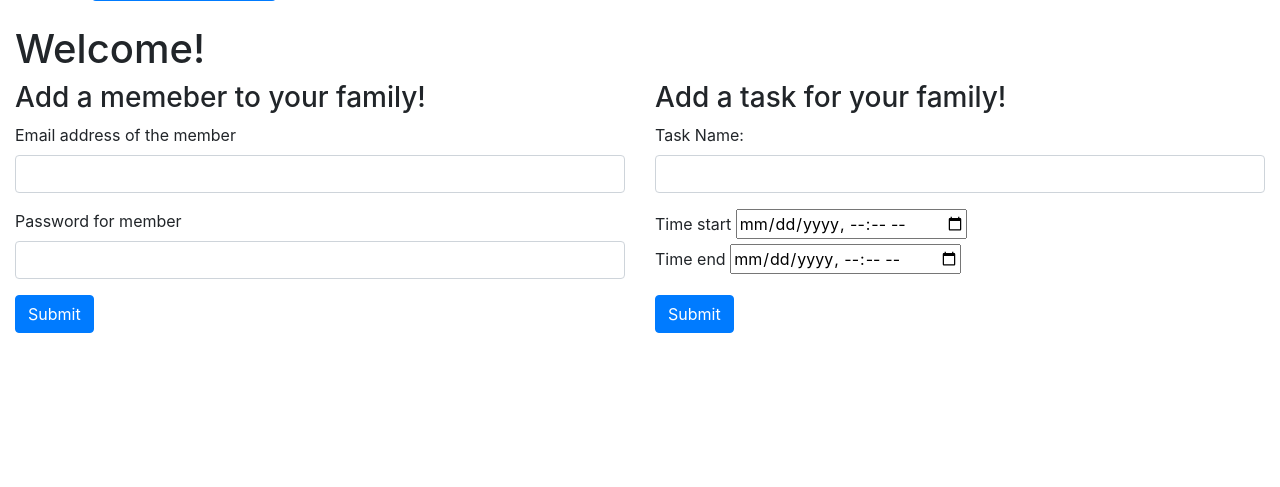
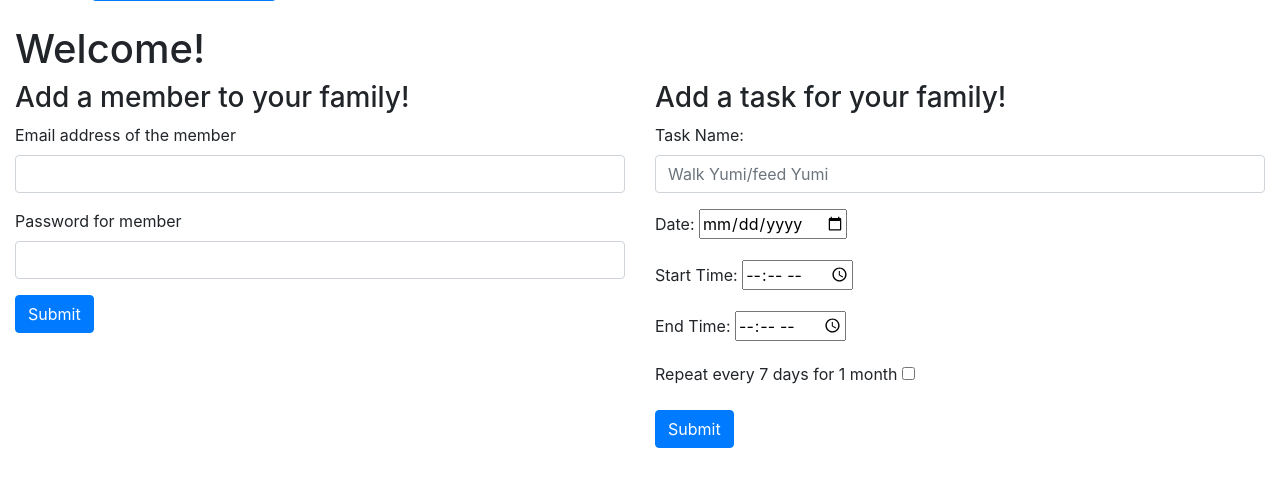
Before and after one commit to ali-gaineshev/Pet-Scheduler, a Flask app: template templates/profile.html in a window 1280 px wide. Shown: the part 39-526 px from the top of the page. Run offline with Flask 3, Linux system fonts and the light colour scheme; the template is opened without the code that fills it, so the values that code supplies are empty; the visitor is signed in with stand-in values (Sample User, id 1); parts of the project's set-up code (start-up, migrations or seed data) failed here and were passed over.

Commit message:
Creating task feature done!

```diff
--- a/main.py
+++ b/main.py
@@ -1,5 +1,5 @@
 from flask import Flask, render_template, request, session, url_for, make_response, redirect, g
-import datetime
+from datetime import datetime, timedelta
 from family import Family , Person, Task
 import helper
 
@@ -13,11 +13,11 @@ URL = "http://64.23.162.130/"
 @app.before_request
 def before_request():
     # Check if the user is logged in and fetch user info
-    if 'person_id' not in session and request.endpoint != 'login' and request.endpoint != 'signup':
+    if 'person' not in session and request.endpoint == '' and request.endpoint == 'home' and request.endpoint == 'profile':
         return redirect("/login")
 
     if request.endpoint == 'login' or request.endpoint == 'signup':
-        if 'person_id' in session:
+        if 'person' in session:
             return redirect(url_for('home'))
 
 
@@ -25,13 +25,12 @@ def before_request():
 @app.route("/home")
 @app.route("/", methods = ['GET', 'POST'])
 def home():
-    if 'person_id' not in session:
+    if 'person' not in session:
         return redirect(url_for('/login'))
 
+    person = helper.from_json(session['person'])
 
     #retrieve general information
-    person = helper.get_user_info(session['person_id'])
-
     if request.method == 'POST':
         if('take_task_button' in request.form):
             taken_task_id = request.form['take_task_button']
@@ -45,7 +44,7 @@ def home():
             unassign_task_id = request.form['unassign_task_btn']
             helper.unassign_task(unassign_task_id)
 
-
+    #some for future
     family_id, members,is_head_member = get_session_info(person)
 
     result = helper.get_family_tasks(family_id=family_id, person_id=person.person_id)
@@ -61,13 +60,14 @@ def login():
         #test()
         if 'test_button' in request.form:
             request_email = 'admin'
-            request_password = 'test123'
+            request_password = 'admin123'
         else:
             request_email = request.form['email'].lower()
             request_password = request.form['password']
-        person_id, error = helper.validate_user(request_email, request_password)
+        person, error = helper.get_user_info(request_email, request_password, None)
+        session["person"] = helper.to_json(person)
         if error is None:
-            session['person_id'] = person_id
+            session['person_id'] = person.person_id
             return redirect(url_for('home'))
 
     return render_template("login.html", error = error)
@@ -78,10 +78,46 @@ def profile():
     """
     See profile, family members, your info
     """
-    person = helper.get_user_info(session['person_id'])
+    person = helper.from_json(session['person'])
+    if('family_id' not in session):
+        family_id = helper.find_family_by_person_id(person.person_id)
+    else:
+        family_id = session['family_id']
 
-    #if request.method == 'POST':
+    if(request.args.get('task_date') and request.args.get('task_start_time') and request.args.get('task_end_time')):
+        name = request.args.get('task_name_input')
+        date = request.args.get('task_date')
+        start_time = request.args.get('task_start_time')
+        end_time = request.args.get('task_end_time')
+        repeat = request.args.get('repeat_7_days')
 
+        error = helper.is_valid_date(date, start_time, end_time)
+
+        if(error is None): #not error
+            if(len(name) >= 0 and len(name) <= 3):
+                error = "The name of the task is too short"
+
+            elif(len(name) > 30):
+                error = "Please make the name shorter"
+
+        range_value = 4 if repeat else 1
+
+        if(error is None):
+            for i in range(range_value):#4times
+                date_to_give = datetime.strptime(date, "%Y-%m-%d") + timedelta(i * 7)
+                task = Task(name, date_to_give, start_time, end_time)
+                task_id, error = helper.create_new_task(task, family_id)
+
+
+        response = make_response(render_template('profile.html', person = person, error_message = error))
+
+        expires = datetime.now() + timedelta(days=365)
+        response.set_cookie('task_date', date, expires=expires, samesite = 'None')
+        response.set_cookie('task_start_time', start_time, expires=expires, samesite = 'None')
+        response.set_cookie('task_end_time', end_time, expires=expires, samesite = 'None')
+
+
+        return response
 
     return render_template('profile.html', person = person)
 
@@ -97,7 +133,7 @@ def logout():
     """
 
     session.pop('family_id', None)
-    session.pop('person_id', None)
+    session.pop('person', None)
     session.pop('members', None)
     session.pop('is_head_member', None)
     return redirect(url_for('login'))
@@ -107,8 +143,8 @@ def page_not_found(error):
     return render_template('page_not_found.html'), 404
 
 
-@app.errorhandler(Exception)
-def handle_exception(error):
+#@app.errorhandler(Exception)
+#def handle_exception(error):
     return f"""It seems like something wrong happened.\n{error}"""
 
 
@@ -129,5 +165,5 @@ def add_info_to_session(members, person_id):
     session['members'] = members
 
 if __name__ == '__main__':
-    app.run(port = 5000)
+    app.run(port = 5000, debug = True)
     #task()
--- a/templates/profile.html
+++ b/templates/profile.html
@@ -4,10 +4,12 @@
     <!-- Required meta tags -->
     <meta charset="utf-8">
     <meta name="viewport" content="width=device-width, initial-scale=1, shrink-to-fit=no">
+    <script src="https://code.jquery.com/jquery-3.3.1.slim.min.js" integrity="sha384-q8i/X+965DzO0rT7abK41JStQIAqVgRVzpbzo5smXKp4YfRvH+8abtTE1Pi6jizo" crossorigin="anonymous"></script>
+    <script src="https://cdn.jsdelivr.net/npm/popper.js@1.14.7/dist/umd/popper.min.js" integrity="sha384-UO2eT0CpHqdSJQ6hJty5KVphtPhzWj9WO1clHTMGa3JDZwrnQq4sF86dIHNDz0W1" crossorigin="anonymous"></script>
+    <script src="https://cdn.jsdelivr.net/npm/bootstrap@4.3.1/dist/js/bootstrap.min.js" integrity="sha384-JjSmVgyd0p3pXB1rRibZUAYoIIy6OrQ6VrjIEaFf/nJGzIxFDsf4x0xIM+B07jRM" crossorigin="anonymous"></script>
 
     <!-- Bootstrap CSS -->
     <link rel="stylesheet" href="https://cdn.jsdelivr.net/npm/bootstrap@4.3.1/dist/css/bootstrap.min.css" integrity="sha384-ggOyR0iXCbMQv3Xipma34MD+dH/1fQ784/j6cY/iJTQUOhcWr7x9JvoRxT2MZw1T" crossorigin="anonymous">
-
     <title>Family Management</title>
   </head>
   <body>
@@ -42,7 +44,7 @@
                         <div class="row">
                             <div class="col-md-6">
                                 <h3>
-                                    Add a memeber to your family!
+                                    Add a member to your family!
                                 </h3>
                                 <form role="form" method = 'post'>
                                     <div class="form-group">
@@ -70,23 +72,34 @@
                                 </h3>
                                 <form role="form">
                                     <div class="form-group">
-
                                         <label for="task_name">
                                             Task Name:
                                         </label>
-                                        <input type="email" class="form-control" id="task_name" name ='task_name_input'/>
+                                        <input type="text" class="form-control" id="task_name" name="task_name_input" placeholder = "Walk Yumi/feed Yumi"/>
                                     </div>
                                     <div class="form-group">
-                                        <label for="task date">
-                                            Time start
+                                        <label for="task_date">
+                                            Date:
                                         </label>
-                                        <input type="datetime-local" id="task_time_start" name="task_time_start" >
+                                        <input type="date" id="task_date" name="task_date" value="{{ request.cookies.get('task_date')}}"/>
+                                    </div>
                                     <div class="form-group">
-                                        <label for="task date">
-                                            Time end
+                                        <label for="task_start_time">
+                                            Start Time:
                                         </label>
-                                        <input type="datetime-local" id="task_time_end" name="task_time_end">
+                                        <input type="time" id="task_start_time" name="task_start_time" value="{{ request.cookies.get('task_start_time')}}"/>
                                     </div>
+                                    <div class="form-group">
+                                        <label for="task_end_time">
+                                            End Time:
+                                        </label>
+                                        <input type="time" id="task_end_time" name="task_end_time" value = "{{ request.cookies.get('task_end_time')}}" />
+                                    </div>
+                                    <div class ='form-group'>
+                                        <label for="repeat">
+                                            Repeat every 7 days for 1 month
+                                        </label>
+                                        <input type = "checkbox" name = "repeat_7_days">
                                     </div>
                                     <button type="submit" class="btn btn-primary">
                                         Submit
@@ -99,11 +112,33 @@
             </div>
         </div>
     </div>
+    {% if error_message %}
+    <script>
+        $(document).ready(function(){
+            $('#errorModal').modal('show');
+        });
+    </script>
 
-    <!-- Optional JavaScript -->
-    <!-- jQuery first, then Popper.js, then Bootstrap JS -->
-    <script src="https://code.jquery.com/jquery-3.3.1.slim.min.js" integrity="sha384-q8i/X+965DzO0rT7abK41JStQIAqVgRVzpbzo5smXKp4YfRvH+8abtTE1Pi6jizo" crossorigin="anonymous"></script>
-    <script src="https://cdn.jsdelivr.net/npm/popper.js@1.14.7/dist/umd/popper.min.js" integrity="sha384-UO2eT0CpHqdSJQ6hJty5KVphtPhzWj9WO1clHTMGa3JDZwrnQq4sF86dIHNDz0W1" crossorigin="anonymous"></script>
-    <script src="https://cdn.jsdelivr.net/npm/bootstrap@4.3.1/dist/js/bootstrap.min.js" integrity="sha384-JjSmVgyd0p3pXB1rRibZUAYoIIy6OrQ6VrjIEaFf/nJGzIxFDsf4x0xIM+B07jRM" crossorigin="anonymous"></script>
-  </body>
+    <!-- Error Modal -->
+    <div class="modal fade" id="errorModal" tabindex="-1" role="dialog" aria-labelledby="errorModalLabel" aria-hidden="true">
+        <div class="modal-dialog" role="document">
+            <div class="modal-content">
+                <div class="modal-header">
+                    <h5 class="modal-title" id="errorModalLabel">Error</h5>
+                    <button type="button" class="close" data-dismiss="modal" aria-label="Close">
+                        <span aria-hidden="true">&times;</span>
+                    </button>
+                </div>
+                <div class="modal-body">
+                    {{ error_message }}
+                </div>
+                <div class="modal-footer">
+                    <button type="button" class="btn btn-secondary" data-dismiss="modal">Close</button>
+                </div>
+            </div>
+        </div>
+    </div>
+{% endif %}
+
+</body>
 </html>
```
Also changed, not shown: family.py (+5 -3 lines), helper.py (+33 -23 lines).
